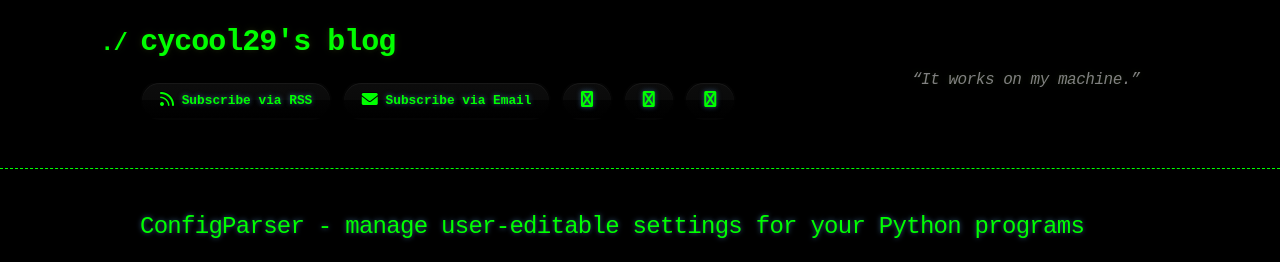
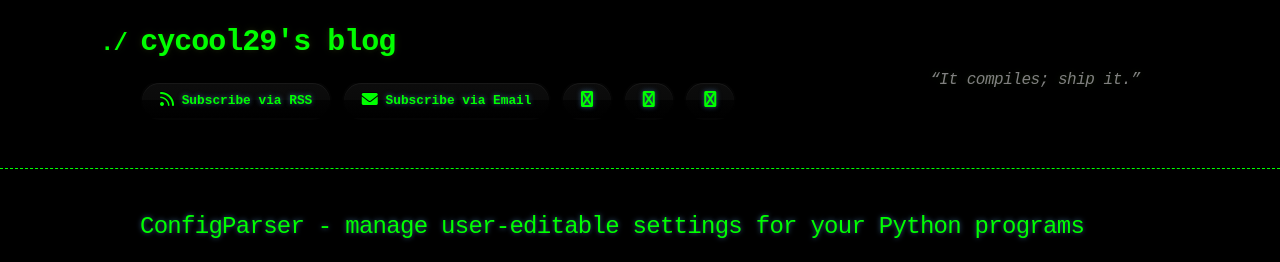
Before and after one commit to cycool29/cycool29.github.io, a Jekyll site: the page built from index.md, in a window 1280 px wide and 900 px high. Shown: the top 262 px of the window. Built offline with Jekyll 4.4.1, drawn with Linux system fonts in a browser that asks for light colours; a style sheet for code colours, icons or effects is not loaded.

Commit message:
Update quotes

```diff
--- a/_config.yml
+++ b/_config.yml
@@ -1,5 +1,5 @@
 title: cycool29's blog
-description: "“It works on my machine.” "
+description: "“It compiles; ship it.” "
 bio: A high school student. Intermediate in Python, Git, Bash. Learning JavaScript. He/Him. "
 author: cycool29
 url: https://cycool29.github.io
```
